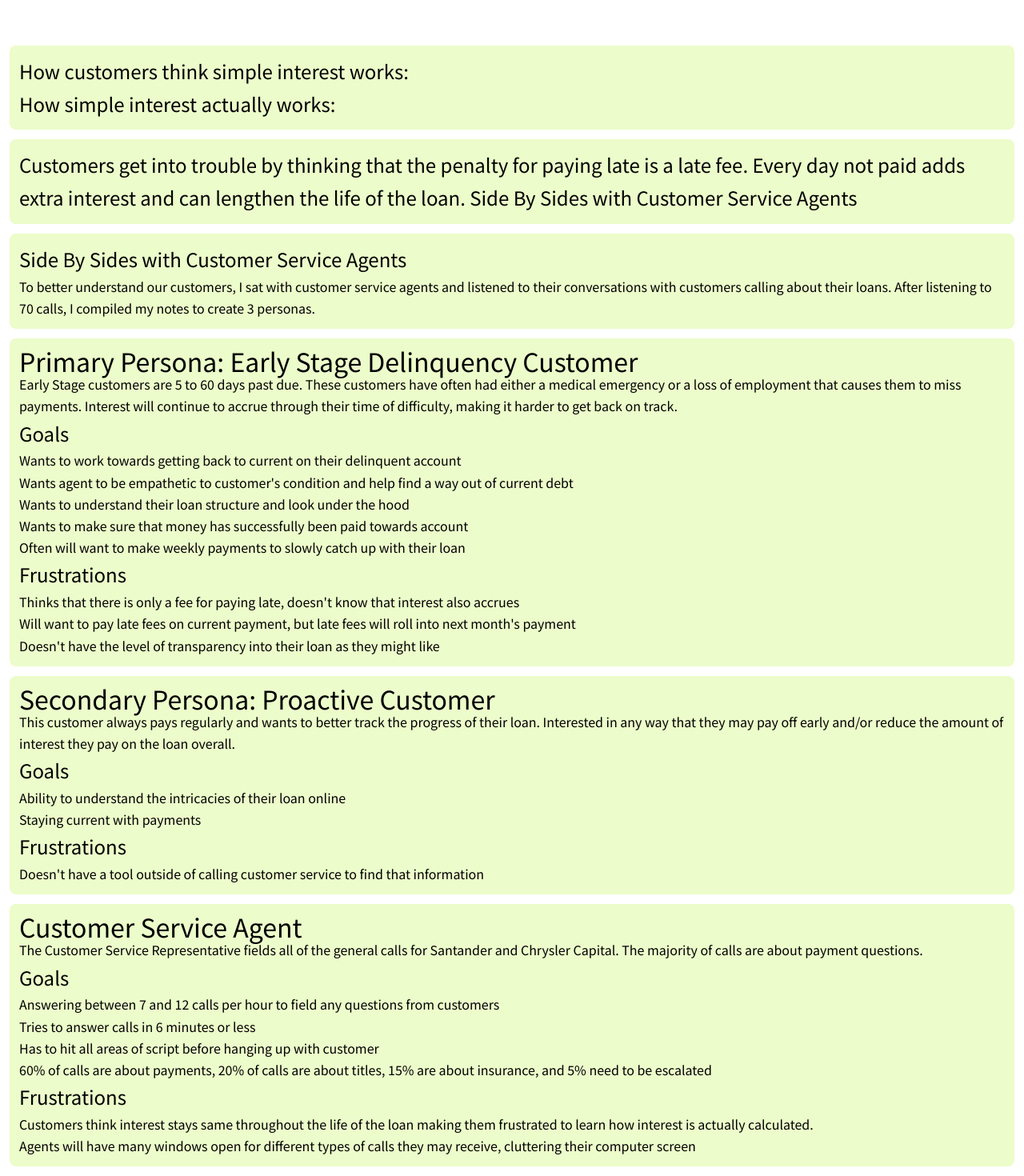
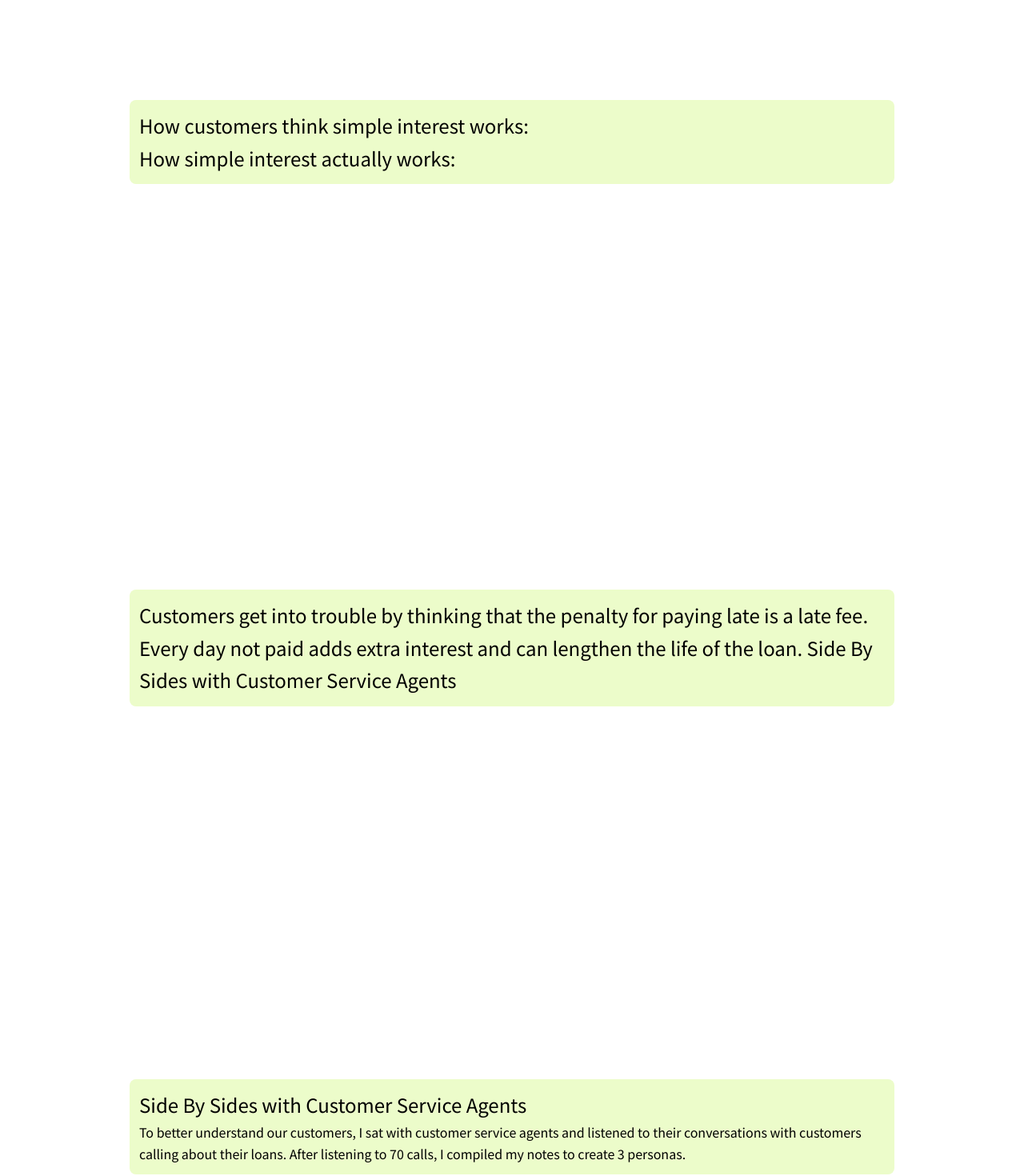
Before and after one commit to tanukilandslide/andrew-leemhuis-portfolio, a Vue app: page /loan-progress-simulator in a window 1280 px wide. Shown: the part 880-2350 px from the top of the page at 80% size. Built offline with nearby package versions, Linux system fonts and the light colour scheme; what vue3-lottie would draw is missing.

Commit message:
Set max width of the main tag

```diff
--- a/src/pages/NotFound.vue
+++ b/src/pages/NotFound.vue
@@ -1,3 +1,5 @@
 <template>
-  <h1>It's not here!</h1>
+  <main class="max-w-[980px]">
+    <h1>It's not here!</h1>
+  </main>
 </template>
--- a/src/pages/about/About.vue
+++ b/src/pages/about/About.vue
@@ -1,4 +1,5 @@
 <template>
+  <main class="max-w-[980px]">
     <div class="flex">
       <img
         src="./images/me.jpeg"
@@ -19,4 +20,5 @@
         <h2>Email me</h2>
       </div>
     </div>
+  </main>
 </template>
--- a/src/pages/aquisition-fee-waivers/AquisitionFeeWaivers.vue
+++ b/src/pages/aquisition-fee-waivers/AquisitionFeeWaivers.vue
@@ -1,4 +1,5 @@
 <template>
+  <main class="max-w-[980px]">
     <Box>
       <h1 class="h1-inline">Chrysler Capital: Acquisition Fee Waivers</h1>
 
@@ -304,6 +305,7 @@
         <h2>Next Project</h2>
       </RouterLink>
     </Button>
+  </main>
 </template>
 
 <script setup>
--- a/src/pages/astrazenica/AstraZeneca.vue
+++ b/src/pages/astrazenica/AstraZeneca.vue
@@ -1,5 +1,5 @@
 <template>
-  <main>
+  <main class="max-w-[980px]">
     <h1 class="text-red">AstraZeneca</h1>
 
     <Box>
--- a/src/pages/homepage/Homepage.vue
+++ b/src/pages/homepage/Homepage.vue
@@ -1,5 +1,5 @@
 <template>
-  <main>
+  <main class="max-w-[980px]">
     <h1>Homepage</h1>
     <RouterLink v-for="project in projects" :to="'/' + project.url">
       <project-badge :project-name="project.name" />
--- a/src/pages/linkshme-website/LinksHMEWebsite.vue
+++ b/src/pages/linkshme-website/LinksHMEWebsite.vue
@@ -1,3 +1,5 @@
 <template>
-  <h1>Links HME Website</h1>
+  <main class="max-w-[980px]">
+    <h1>Links HME Website</h1>
+  </main>
 </template>
--- a/src/pages/loan-progress-simulator/LoanProgressSimulator.vue
+++ b/src/pages/loan-progress-simulator/LoanProgressSimulator.vue
@@ -1,4 +1,5 @@
 <template>
+  <main class="max-w-[980px]">
     <Box>
       <h1 class="h1-inline">Loan Progress Simulator</h1>
 
@@ -27,20 +28,20 @@
       <h2>Principal × (Interest Rate ÷ 365 ) = Daily Interest</h2>
     </SlidingBox>
 
-  <Box>
+    <SlidingBox>
       <h2>How customers think simple interest works:</h2>
       <h2>How simple interest actually works:</h2>
-  </Box>
+    </SlidingBox>
 
-  <Box>
+    <SlidingBox>
       <h2>
         Customers get into trouble by thinking that the penalty for paying late is a late fee. Every
         day not paid adds extra interest and can lengthen the life of the loan. Side By Sides with
         Customer Service Agents
       </h2>
-  </Box>
+    </SlidingBox>
 
-  <Box>
+    <SlidingBox>
       <h2>Side By Sides with Customer Service Agents</h2>
 
       <p>
@@ -48,7 +49,7 @@
         conversations with customers calling about their loans. After listening to 70 calls, I
         compiled my notes to create 3 personas.
       </p>
-  </Box>
+    </SlidingBox>
 
     <Box>
       <h1>Primary Persona: Early Stage Delinquency Customer</h1>
@@ -143,7 +144,7 @@
       </ul>
     </Box>
 
-  <Box> </Box>
+    <SlidingBox> </SlidingBox>
 
     <Box>
       <h2>First Prototype</h2>
@@ -187,13 +188,13 @@
       </ul>
     </Box>
 
-  <Box>
+    <SlidingBox>
       <h2>What&apos;s this prototype look like?</h2>
       <!-- <video width="100%" controls>
         <source src="video/01-lps-demonstration.mp4" type="video/mp4" />
         Your browser doesn't support this video format.
       </video> -->
-  </Box>
+    </SlidingBox>
 
     <Button>
       <RouterLink to="/">
@@ -212,6 +213,7 @@
         <h2>Next Project</h2>
       </RouterLink>
     </Button>
+  </main>
 </template>
 
 <script setup>
--- a/src/pages/personal-projects/PersonalProjects.vue
+++ b/src/pages/personal-projects/PersonalProjects.vue
@@ -1,3 +1,5 @@
 <template>
-  <h1>Personal Projects</h1>
+  <main class="max-w-[980px]">
+    <h1>Personal Projects</h1>
+  </main>
 </template>
```
Lines whose indentation alone changed are shown as unchanged.
